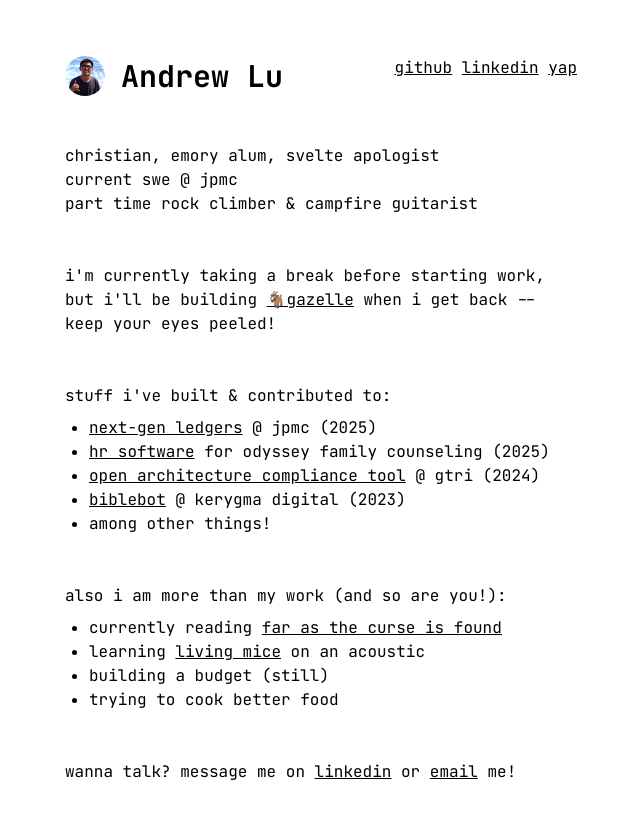
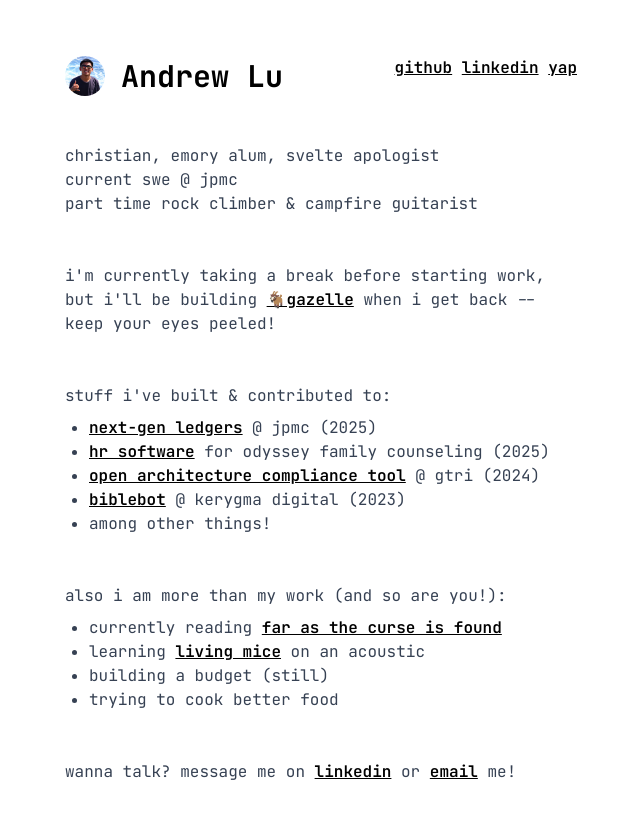
Before and after one commit to andrewtlu/andrewtlu.github.io, a SvelteKit app: page / in a window 1280 px wide. Shown: the top 818 px of the page, without its empty margins (319-959 px from the left). Built offline with nearby package versions, Linux system fonts and the light colour scheme.

Commit message:
Update text styles

```diff
--- a/src/app.css
+++ b/src/app.css
@@ -16,6 +16,7 @@
 @layer base {
   body {
     @apply font-mono;
+    @apply text-gray-700;
   }
 
   img {
@@ -24,7 +25,9 @@
   }
 
   a {
+    @apply text-black;
     text-decoration-line: underline;
+    font-weight: var(--font-weight-semibold);
     cursor: pointer;
   }
 
--- a/src/routes/yap/+page.svelte
+++ b/src/routes/yap/+page.svelte
@@ -42,12 +42,14 @@
 </div>
 
 {#if filteredPosts.length === 0}
+  <div class="font-light">
     nothing here!
     {#if parsedFilter.length > 0}
       try broadening your search
     {:else}
       come back soon
     {/if} :)
+  </div>
 {/if}
 {#each filteredPosts as post, idx (idx)}
   <post.component />
```
Lines whose indentation alone changed are shown as unchanged.
